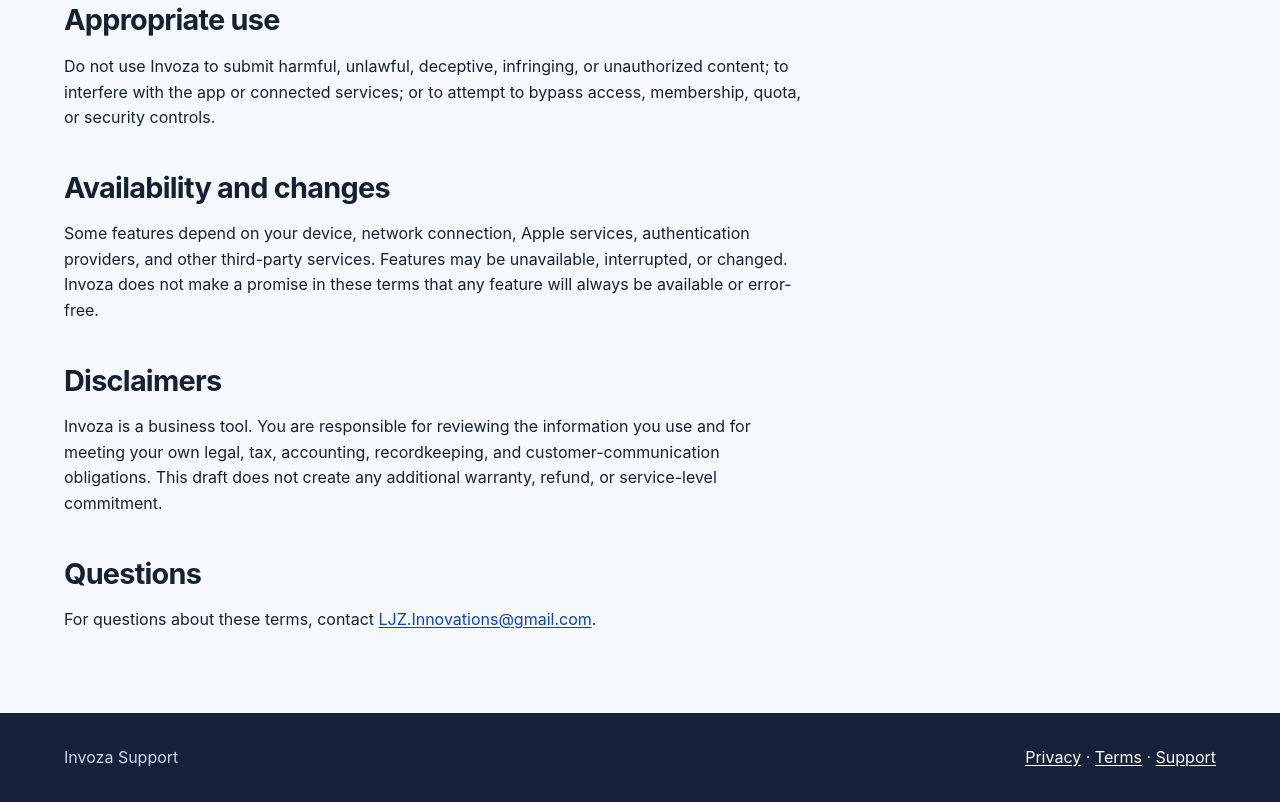
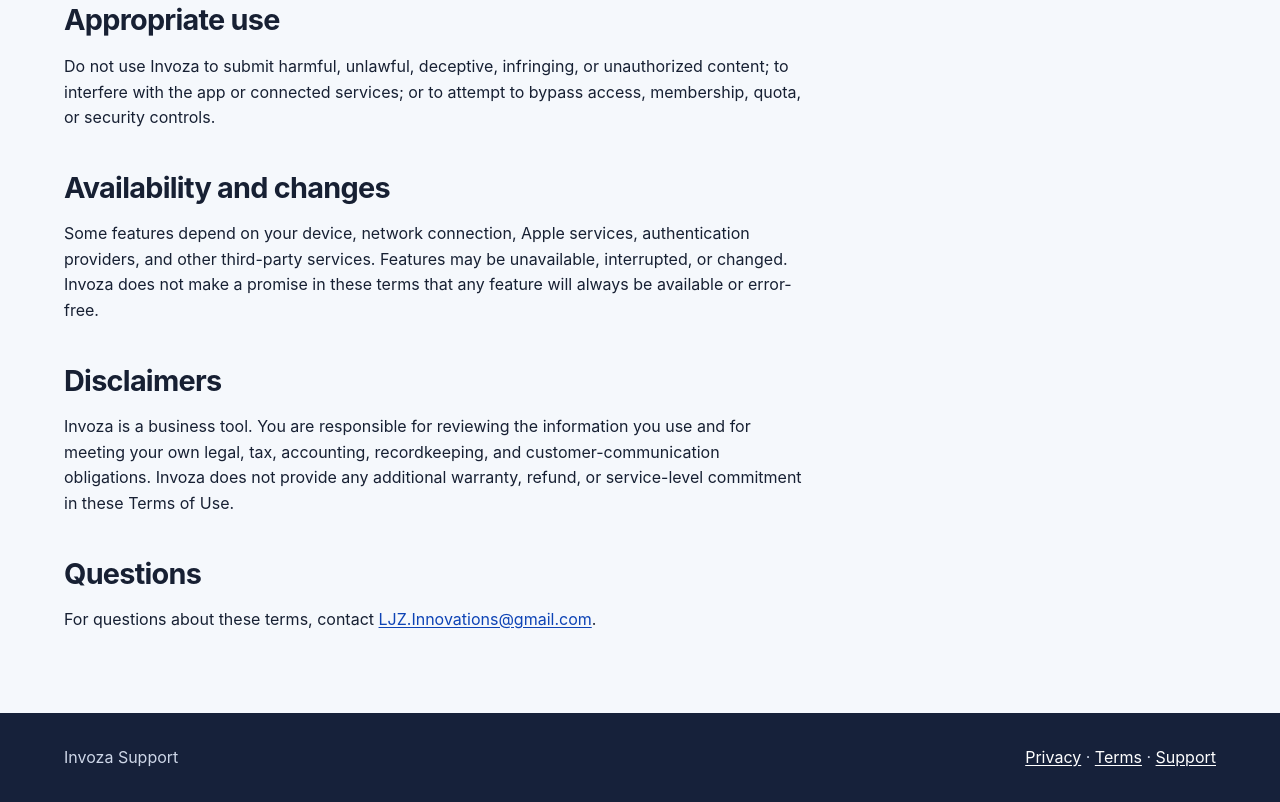
Before and after one commit to cpierce968/invoza-support, a plain HTML site: page terms.html in a window 1280 px wide. Shown: the part 1559-2361 px from the top of the page. Drawn offline with Linux system fonts and the light colour scheme.

Commit message:
Finalize Invoza Terms of Use wording

```diff
--- a/terms.html
+++ b/terms.html
@@ -56,7 +56,7 @@
     <p>Some features depend on your device, network connection, Apple services, authentication providers, and other third-party services. Features may be unavailable, interrupted, or changed. Invoza does not make a promise in these terms that any feature will always be available or error-free.</p>
 
     <h2>Disclaimers</h2>
-    <p>Invoza is a business tool. You are responsible for reviewing the information you use and for meeting your own legal, tax, accounting, recordkeeping, and customer-communication obligations. This draft does not create any additional warranty, refund, or service-level commitment.</p>
+    <p>Invoza is a business tool. You are responsible for reviewing the information you use and for meeting your own legal, tax, accounting, recordkeeping, and customer-communication obligations. Invoza does not provide any additional warranty, refund, or service-level commitment in these Terms of Use.</p>
 
     <h2>Questions</h2>
     <p>For questions about these terms, contact <a href="mailto:LJZ.Innovations@gmail.com">LJZ.Innovations@gmail.com</a>.</p>
```
